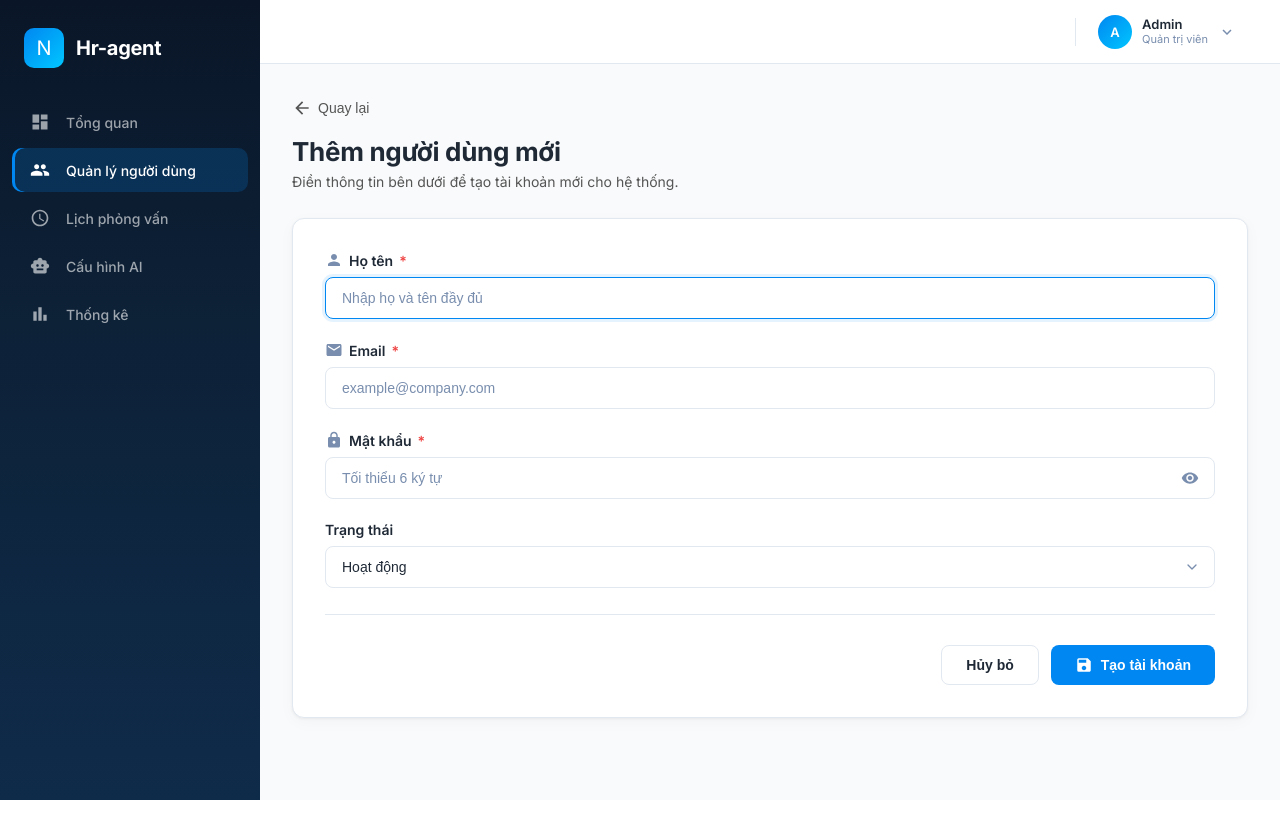
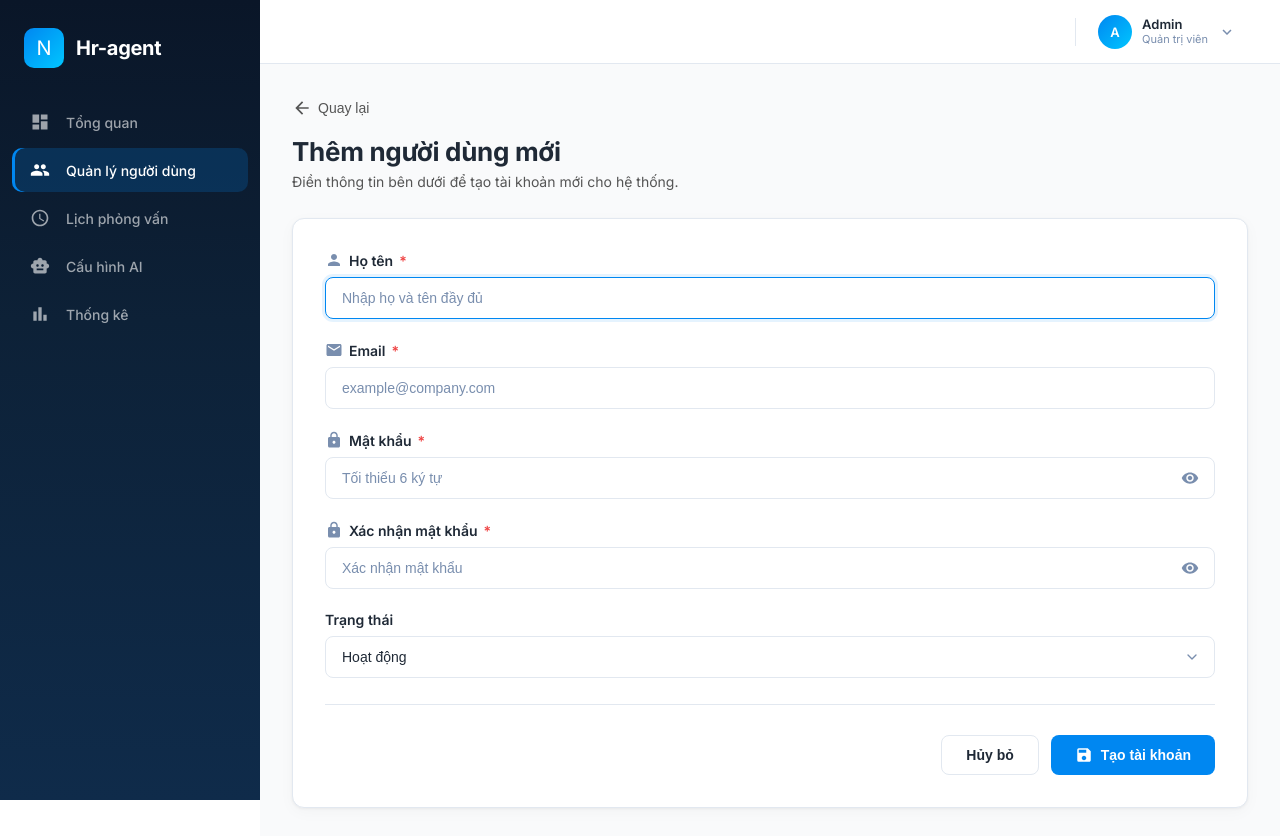
Before and after one commit to pvduy23052005/HR-AGENT, a React (Vite) app in the folder frontend/: page /admin/users/create in a window 1280 px wide. Before the commit the page ends 800 px from the top, so only its background shows below. Built offline with nearby package versions, Linux system fonts and the light colour scheme; sample sign-in values are in the browser's storage.

Commit message:
thêm trường

```diff
--- a/frontend/src/pages/admin/User/Create.jsx
+++ b/frontend/src/pages/admin/User/Create.jsx
@@ -19,6 +19,7 @@ function CreateUser() {
     fullName: "",
     email: "",
     password: "",
+    confirmPassword: "",
     status: "active",
   });
   const [saving, setSaving] = useState(false);
@@ -49,6 +50,11 @@ function CreateUser() {
 
     if (formData.password.length < 6) {
       toast.warning("Mật khẩu phải có ít nhất 6 ký tự!");
+      return;
+    }
+
+    if (formData.password !== formData.confirmPassword) {
+      toast.warning("Mật khẩu xác nhận không khớp!");
       return;
     }
 
@@ -151,6 +157,36 @@ function CreateUser() {
             </div>
           </div>
 
+          {/* Confirm Password */}
+          <div className="user-create__field">
+            <label className="user-create__label">
+              <MdLock className="user-create__label-icon" />
+              Xác nhận mật khẩu <span className="user-create__required">*</span>
+            </label>
+            <div className="user-create__input-wrapper">
+              <input
+                type={showPassword ? "text" : "password"}
+                className="user-create__input"
+                name="confirmPassword"
+                placeholder="Xác nhận mật khẩu"
+                value={formData.confirmPassword}
+                onChange={handleInputChange}
+              />
+              <button
+                type="button"
+                className="user-create__eye-btn"
+                onClick={() => setShowPassword((v) => !v)}
+                tabIndex={-1}
+              >
+                {showPassword ? (
+                  <MdVisibilityOff size={18} />
+                ) : (
+                  <MdVisibility size={18} />
+                )}
+              </button>
+            </div>
+          </div>
+
           {/* Status */}
           <div className="user-create__field">
             <label className="user-create__label">Trạng thái</label>
```
